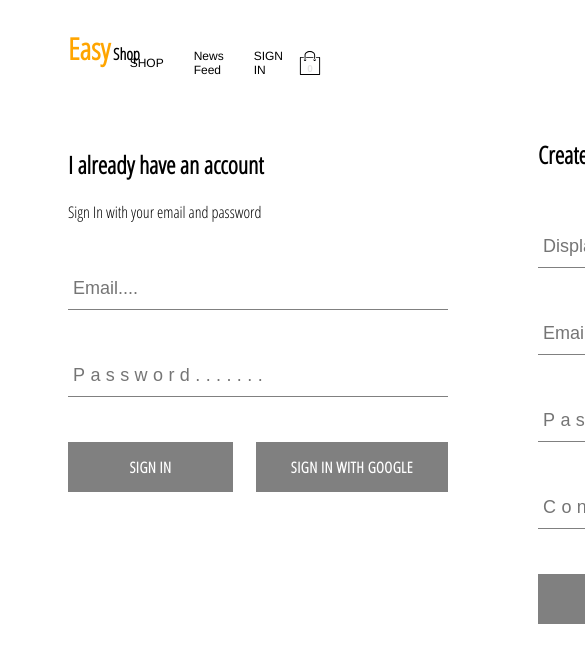
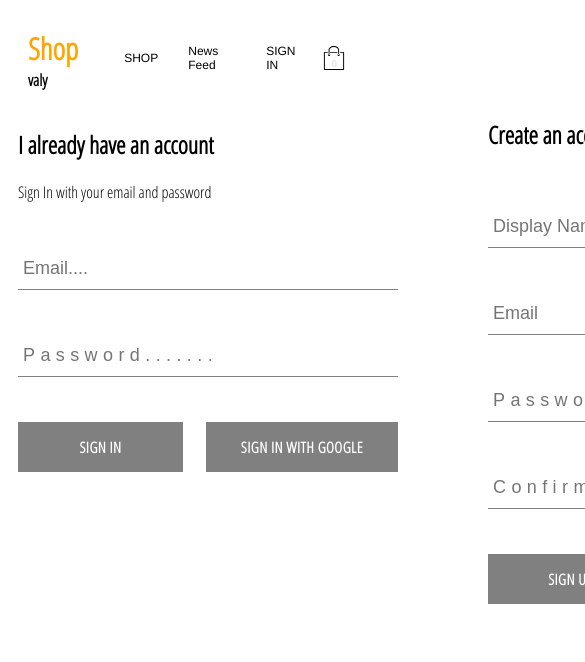
Before and after one commit to Sabbirdiu/shopvaly, a React (Create React App) app: page /signin in a window 390 px wide. Shown: the top 662 px of the page, 585 px wide, since content can reach past the window. Built offline with nearby package versions, Linux system fonts and the light colour scheme; no server answers.

Commit message:
responsive mobile css home and shop

```diff
--- a/package.json
+++ b/package.json
@@ -19,7 +19,8 @@
     "redux": "^4.0.5",
     "redux-logger": "^3.0.6",
     "redux-persist": "^6.0.0",
-    "reselect": "^4.0.0"
+    "reselect": "^4.0.0",
+    "styled-components": "^5.0.1"
   },
   "scripts": {
     "start": "react-scripts start",
--- a/public/index.html
+++ b/public/index.html
@@ -14,7 +14,7 @@
 
     <!-- <link rel="manifest" href="%PUBLIC_URL%/manifest.json" /> -->
 
-    <title>EasyShop</title>
+    <title>Shopvaly</title>
   </head>
   <body>
     <noscript>You need to enable JavaScript to run this app.</noscript>
--- a/src/App.css
+++ /dev/null
@@ -1,11 +0,0 @@
-body {
-    font-family: 'Open Sans Condensed';
-    padding: 20px 60px;
-}
-a{
-    text-decoration: none;
-    color: black;
-}
-*{
-    box-sizing: border-box;
-}
--- a/src/App.js
+++ b/src/App.js
@@ -1,7 +1,7 @@
 import React,{Component} from 'react';
 import Homepage from './pages/homepage/Homepage';
 import { Route,Switch,Redirect } from 'react-router-dom';
-import './App.css';
+import {GlobalStyle} from './globalstyle'
 import ShopPage from './pages/shop/ShopPage'
 import Header from './components/header/Header'
 import SignInAndSignUpPage from './pages/sign-in-and-sign-up/SignInAndSignUpPage'
@@ -48,6 +48,7 @@ class App extends Component {
 
   return (
     <div className="App">
+       <GlobalStyle/>
      <Header/>
      <Switch>
 
--- a/src/components/collection-item/collection-item.styles.scss
+++ b/src/components/collection-item/collection-item.styles.scss
@@ -5,6 +5,18 @@
   height: 350px;
   align-items: center;
   position: relative;
+  @media screen and (max-width:800px){
+    width: 40vw;
+    &:hover{
+      .image{
+        opacity: unset;
+      }
+      .custom-button{
+        opacity: unset;
+        display: flex;
+      }
+    }
+  }
 
   .image {
     width: 100%;
@@ -19,6 +31,13 @@
     position: absolute;
     top: 255px;
     display: none;
+    @media screen and (max-width:800px){
+      display: block;
+      opacity: 0.9;
+      min-width: unset;
+      padding: 0 10px 0 10px;
+    }
+
   }
   &:hover{
     .image{
--- a/src/components/collection-preview/collection-preview.styles.scss
+++ b/src/components/collection-preview/collection-preview.styles.scss
@@ -2,6 +2,9 @@
   display: flex;
   flex-direction: column;
   margin-bottom: 30px;
+  @media screen and (max-width:800px){
+   align-items: center;
+  }
 
   .title {
     font-size: 28px;
@@ -11,5 +14,10 @@
   .preview {
     display: flex;
     justify-content: space-between;
+    @media screen and (max-width:800px){
+    display: grid;
+    grid-template-columns: 1fr 1fr;
+    grid-gap: 15px;
     }
   }
+}
--- a/src/components/header/Header.js
+++ b/src/components/header/Header.js
@@ -23,7 +23,7 @@ const Header = ({currentUser,hidden}) => {
         <div className='header' >
             <Link to = "/">
                 <strong>
-                   <span style={{color:'orange' ,fontSize:'30px'}}>Easy</span> Shop</strong>
+                   <span style={{color:'orange' ,fontSize:'30px'}}>Shop</span> valy</strong>
             </Link>
             <div className='options' >
 
--- a/src/components/header/header.styles.scss
+++ b/src/components/header/header.styles.scss
@@ -4,11 +4,22 @@
   display: flex;
   justify-content: space-between;
   margin-bottom: 25px;
+  @media screen and (max-width:800px){
+    padding:10px;
+    height: 60px;
+    margin-bottom: 20px;
+
+}
 
   .logo-container {
     height: 100%;
     width: 70px;
     padding: 25px;
+    @media screen and (max-width:800px){
+      width: 50px;
+      padding: 0;
+
+  }
   }
 
   .options {
@@ -17,6 +28,12 @@
     display: flex;
     align-items: center;
     justify-content: flex-end;
+    @media screen and (max-width:800px){
+      padding:10px;
+      height: 60px;
+      margin-bottom: 20px;
+      width: 80%;
+  }
 
     .option {
       padding: 10px 15px;
--- a/src/components/menu-item/Menu-item.styles.scss
+++ b/src/components/menu-item/Menu-item.styles.scss
@@ -1,6 +1,7 @@
 
 
   .menu-item {
+    // height: ${({size})=>(size?'380px':'240px')};
     min-width: 30%;
     height: 240px;
     flex: 1 1 auto;
@@ -10,6 +11,13 @@
     border: 1px solid black;
     margin: 0 7.5px 15px;
     overflow: hidden;
+    @media screen and (max-width:800px){
+      height: 200px;
+
+     width: 200px;
+    }
+
+
 
     &:hover {
       cursor: pointer;
@@ -36,11 +44,14 @@
     &:last-child {
       margin-left: 7.5px;
     }
+
+
     .background-image{
       height: 100%;
       width: 100%;
       background-position: center;
       background-size: cover;
+
     }
 
     .content {
@@ -56,6 +67,8 @@
       opacity: 0.7;
       position: absolute;
 
+
+
       .title {
         font-weight: bold;
         margin-bottom: 6px;
--- /dev/null
+++ b/src/globalstyle.js
@@ -0,0 +1,19 @@
+import {createGlobalStyle} from 'styled-components'
+
+export  const GlobalStyle = createGlobalStyle`
+body {
+    font-family: 'Open Sans Condensed';
+    padding: 20px 40px;
+    @media screen and (max-width:800px){
+        padding:10px;
+
+    }
+}
+a{
+    text-decoration: none;
+    color: black;
+}
+*{
+    box-sizing: border-box;
+}
+`;
--- a/src/pages/homepage/Homepage.styles.scss
+++ b/src/pages/homepage/Homepage.styles.scss
@@ -3,4 +3,5 @@
     flex-direction: column;
     align-items: center;
     padding: 20px 80px;
+
   }
--- a/src/redux/directory/directory.reducer.js
+++ b/src/redux/directory/directory.reducer.js
@@ -47,8 +47,8 @@ const INITIAL_STATE = {
           linkUrl: 'shop/mens'
         },
         {
-          title: 'Watch & Clock',
-          imageUrl: 'https://ae01.alicdn.com/kf/HTB1jHCEjNHI8KJjy1zbq6yxdpXa2/LIGE-Mens-Watches-Top-Brand-Luxury-Business-Schoolboy-Automatic-Mechanical-Watch-Sports-Waterproof-Men-Watch-Military.jpg',
+          title: 'Watch ',
+          imageUrl: 'https://images-na.ssl-images-amazon.com/images/I/61WixzlVuXL._UL1280_.jpg',
           size: 'large',
           id: 8,
           linkUrl: 'shop/mens'
@@ -67,7 +67,7 @@ const INITIAL_STATE = {
           linkUrl: 'shop/mens'
         },
         {
-          title: 'Electronics Media',
+          title: ' Media',
           imageUrl: 'https://www.mega.pk/items_images/t_19154.png',
           size: 'large',
           id: 11,
```
Also changed, not shown: 1 other file (tests, documents, lock files or other folders). Lines whose indentation alone changed are shown as unchanged.
